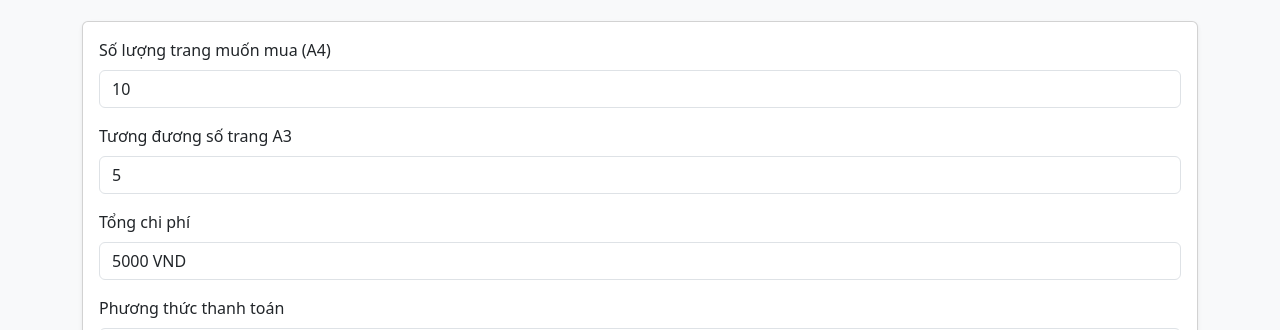
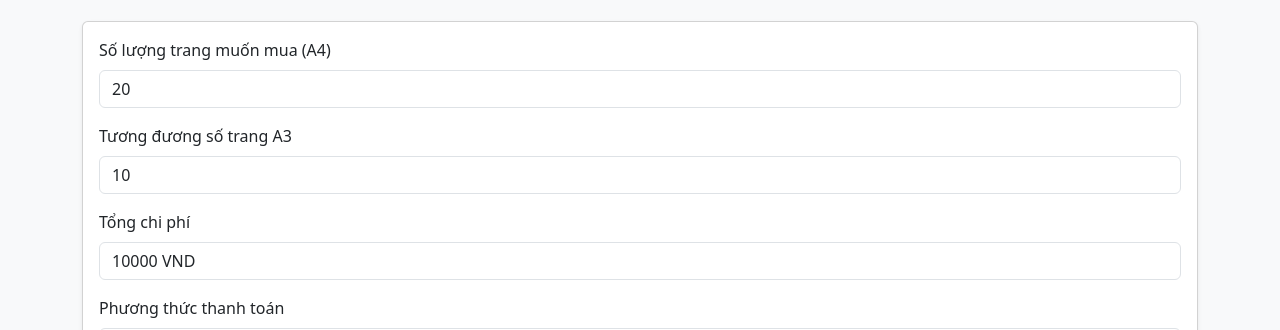
Before and after one commit to soobon/SSPS_fe_student, a React (Create React App) app: page /buy-pages in a window 1280 px wide. Shown: the part 181-511 px from the top of the page. Built offline with nearby package versions, Linux system fonts and the light colour scheme; sample sign-in values are in the browser's storage.

Commit message:
Change default buying page to 20

```diff
--- a/package.json
+++ b/package.json
@@ -46,5 +46,8 @@
       "last 1 firefox version",
       "last 1 safari version"
     ]
+  },
+  "devDependencies": {
+    "@babel/plugin-proposal-private-property-in-object": "^7.21.11"
   }
 }
--- a/src/pages/student/BuyPagesPage.js
+++ b/src/pages/student/BuyPagesPage.js
@@ -6,7 +6,7 @@
 import apiService from "../../services/api";
 
 const BuyPagesPage = () => {
-  const [pagesToBuy, setPagesToBuy] = useState(10);
+  const [pagesToBuy, setPagesToBuy] = useState(20);
   const [paymentMethod] = useState("BKPay");
   const [showConfirmation, setShowConfirmation] = useState(false);
 
```
Also changed, not shown: 1 other file (tests, documents, lock files or other folders).
